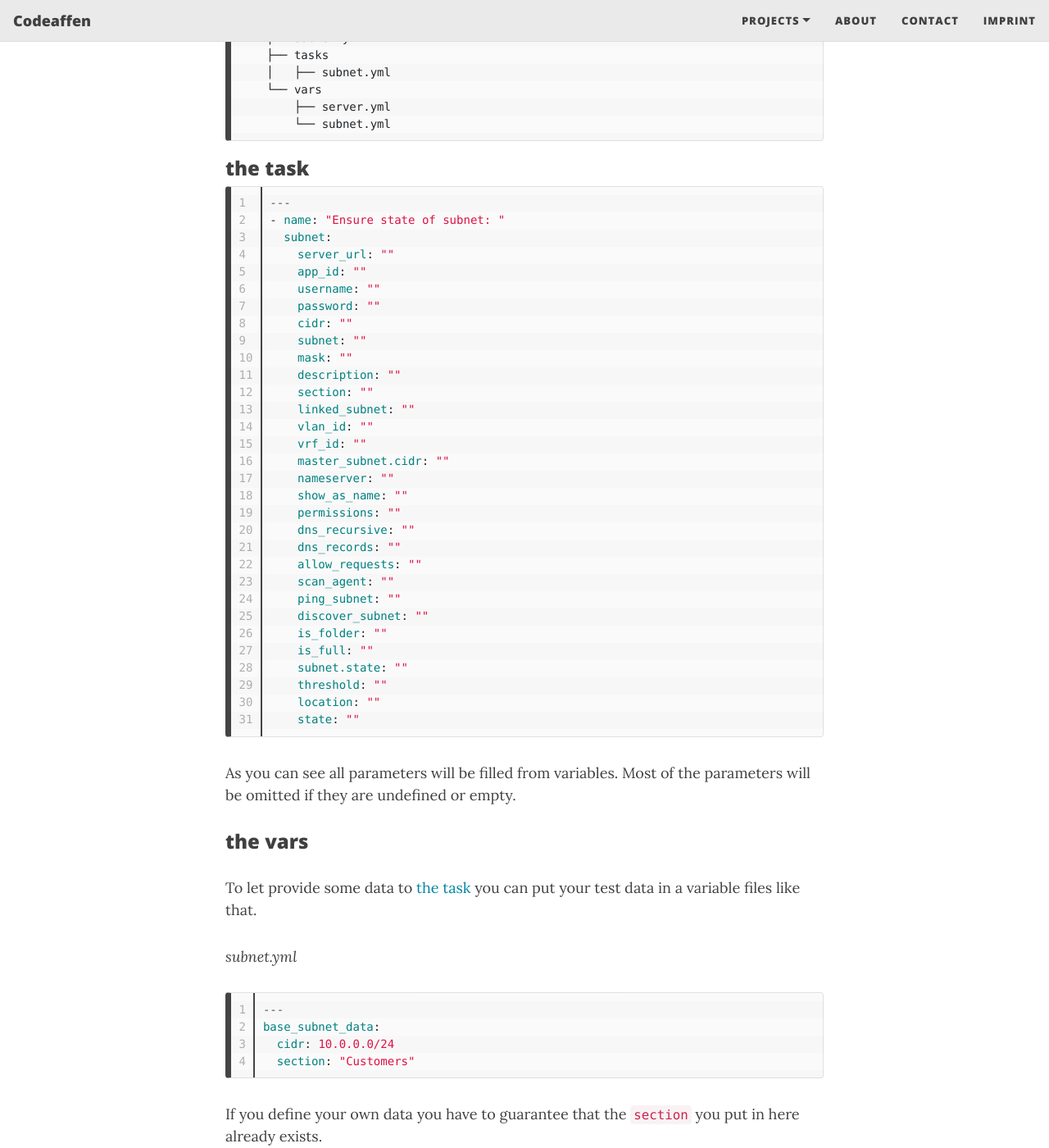
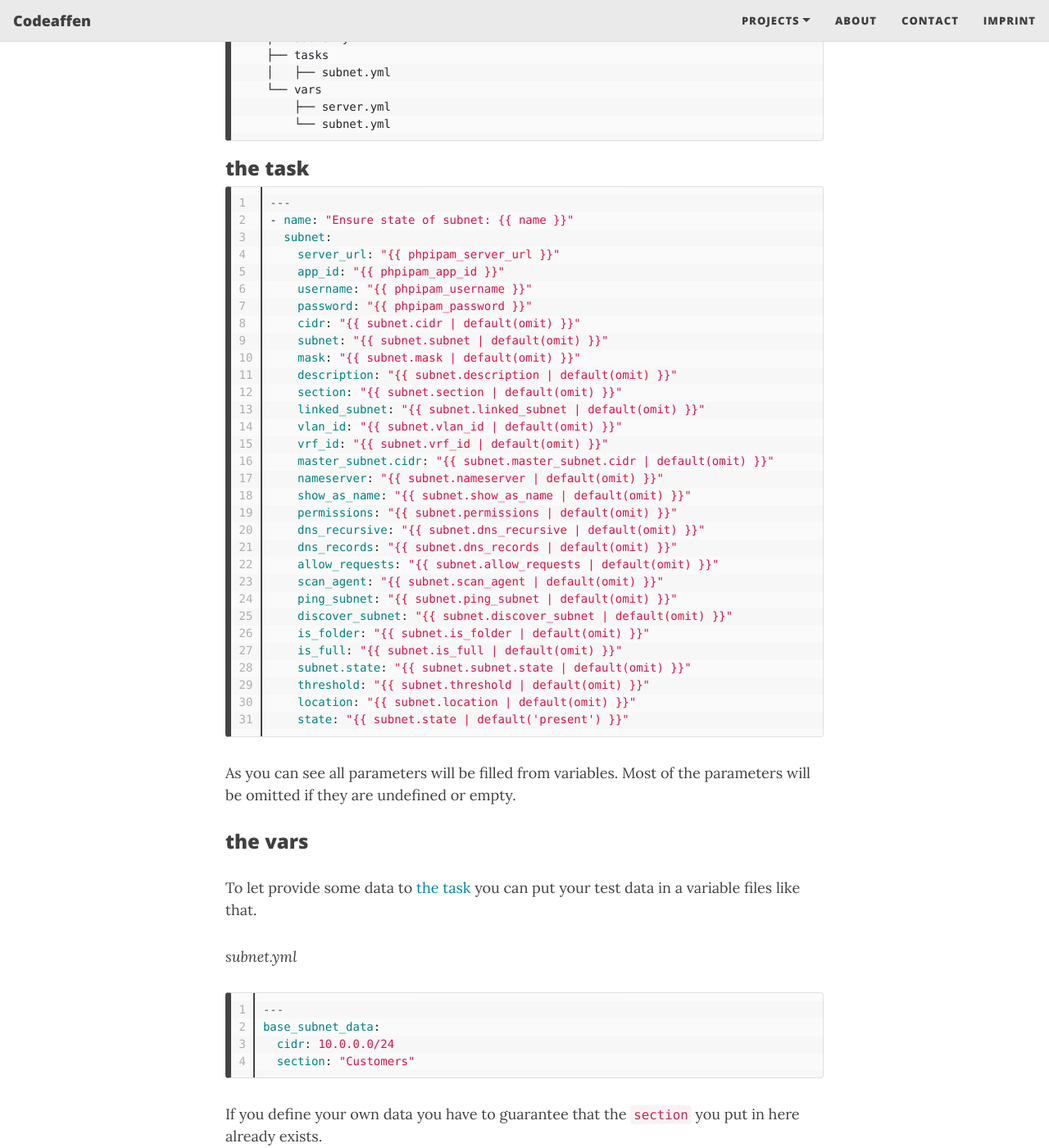
Before and after one commit to codeaffen/codeaffen.org, a Jekyll site: the page built from projects/phpipam-ansible-modules.md, in a window 1280 px wide and 1400 px high, scrolled down 2499 px. Shown: the whole window at 82% size. Built offline with Jekyll 4.4.1, drawn with Linux system fonts in a browser that asks for light colours; nearby versions of some CDN libraries; comment, search, counter and statistics services are not loaded; some of the changed text lies outside the part shown.

Commit message:
fix some issues in code snippets

```diff
--- a/projects/phpipam-ansible-modules.md
+++ b/projects/phpipam-ansible-modules.md
@@ -70,19 +71,22 @@ The directory structure for the test looks should look like this:
 ~~~bash
 tests/
 ├── inventory
-│   └── hosts
+│   └── hosts
 └── test_playbooks
     ├── subnet.yml
     ├── tasks
-    │   ├── subnet.yml
+    │   ├── subnet.yml
     └── vars
-        ├── server.yml
-        └── subnet.yml
+        ├── server.yml
+        └── subnet.yml
 ~~~
 
 ### the task
 
 {% highlight yaml linenos %}
+
+{% raw %}
+
 ---
 - name: "Ensure state of subnet: {{ name }}"
   subnet:
@@ -114,6 +118,7 @@ tests/
     threshold: "{{ subnet.threshold | default(omit) }}"
     location: "{{ subnet.location | default(omit) }}"
     state: "{{ subnet.state | default('present') }}"
+{% endraw %}
 {% endhighlight %}
 
 As you can see all parameters will be filled from variables. Most of the parameters will be omitted if they are undefined or empty.
@@ -146,10 +151,12 @@ phpipam_password: "test123"
 After you had created [the task](#the-task) and [the vars](#the-vars) file you can put all together in a playbook like this:
 
 {% highlight yaml linenos %}
+
+{% raw %}
 ---
 - hosts: localhost
   collections:
-    - codeaffen.phpipam
+  - codeaffen.phpipam
   gather_facts: false
   vars_files:
     - vars/server.yml
@@ -174,6 +181,7 @@ After you had created [the task](#the-task) and [the vars](#the-vars) file you c
         override:
           state: absent
         subnet: "{{ base_subnet_data | combine(override) }}"
+{% endraw %}
 {% endhighlight %}
 
 What does this playbook do?
```
Also changed, not shown: other parts of projects/phpipam-ansible-modules.md (+1 -0 lines).
